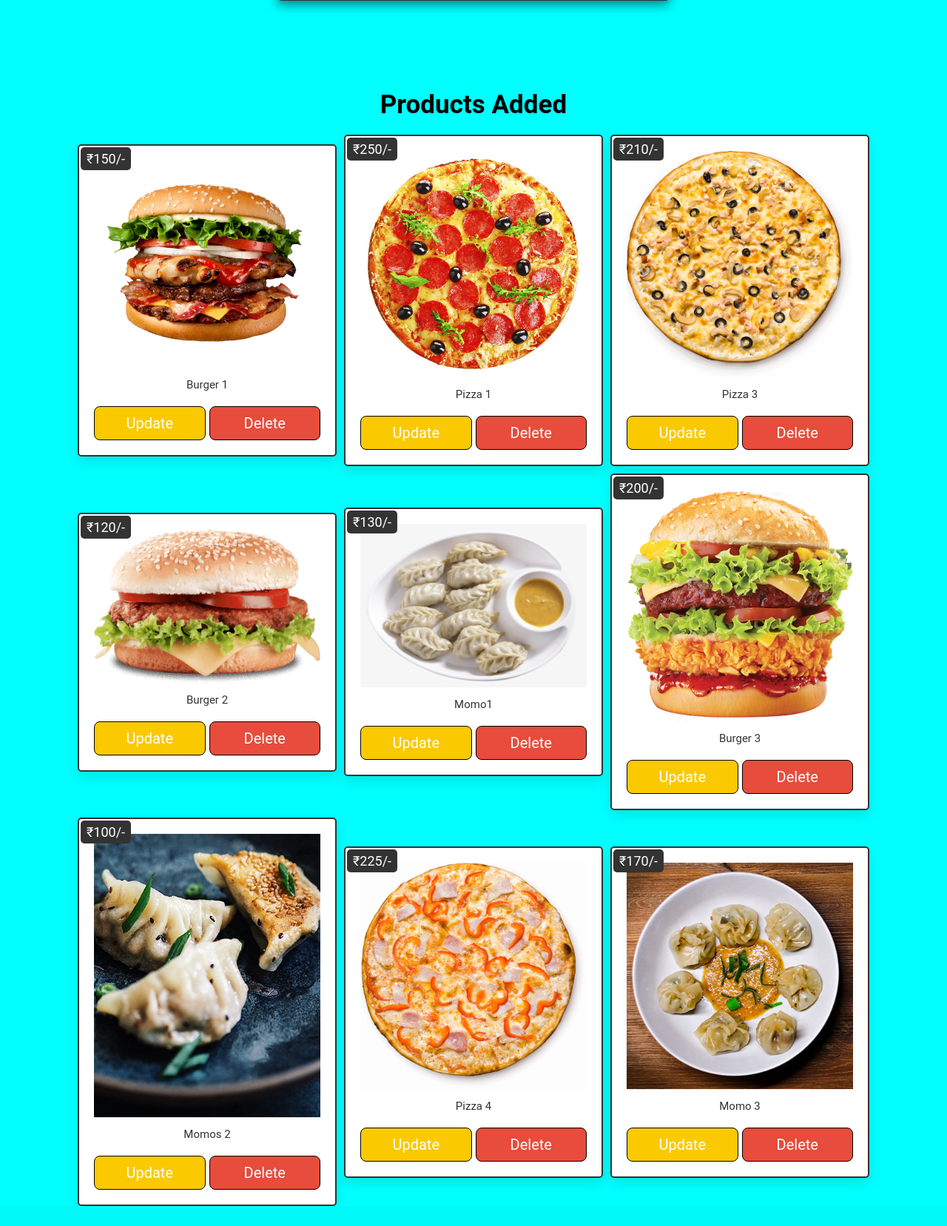
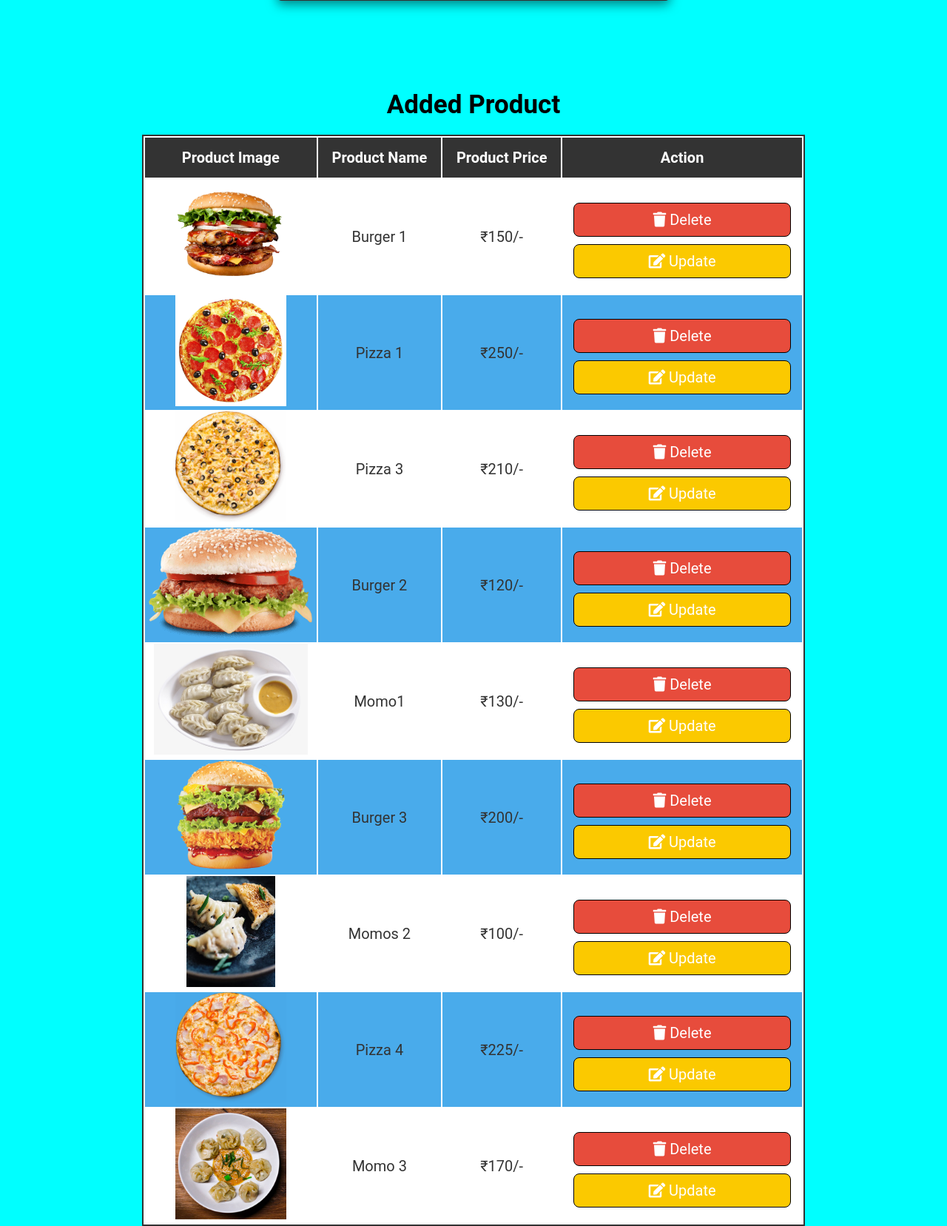
Before and after one commit to JayeshDeshmukh132/Final-year-project, a PHP site: page /admin/admin_product.php in a window 1280 px wide. Shown: the part 519-2176 px from the top of the page at 74% size. Before the commit the page ends 2149 px from the top, so only its background shows below. Run offline with PHP 8.4, Linux system fonts and the light colour scheme; a user stored in the database is signed in; data comes from the database, SQL or seed files in the repository; some libraries are stand-ins or nearby versions.

Commit message:
Add files via upload

```diff
--- a/project/admin/admin_product.php
+++ b/project/admin/admin_product.php
@@ -91,40 +91,45 @@ if(isset($_GET['delete'])){
    </form>
 
 </section>
+<section class="display-product-table">
+<h1 class="heading">added product</h1>
+   <table>
 
-<section class="show-products">
+      <thead>
+         <th>product image</th>
+         <th>product name</th>
+         <th>product price</th>
+         <th>action</th>
+      </thead>
 
-   <h1 class="heading">products added</h1>
-
-   <div class="box-container">
-
-   <?php
+      <tbody>
+      <?php
       $select_products = $conn->prepare("SELECT * FROM `products`");
       $select_products->execute();
       if($select_products->rowCount() > 0){
          while($fetch_products = $select_products->fetch(PDO::FETCH_ASSOC)){
    ?>
-   <div class="box">
-      <div class="price">₹<span><?= $fetch_products['price']; ?></span>/-</div>
-      <img src="../uploaded_img/<?= $fetch_products['image']; ?>" alt="">
-      <div class="name"><?= $fetch_products['name']; ?></div>
-      <div class="flex-btn">
-         <a href="admin_product_update.php?update=<?= $fetch_products['id']; ?>" class="option-btn">update</a>
-         <a href="admin_product.php?delete=<?= $fetch_products['id']; ?>" class="delete-btn" onclick="return confirm('delete this product?');">delete</a>
-      </div>
-   </div>
-   <?php
-         }
-      }else{
-         echo '<p class="box">no products added yet!</p>';
-      }
-   ?>
 
-   </div>
+         <tr>
+            <td><img src="../uploaded_img/<?= $fetch_products['image']; ?>"  alt=""></td>
+            <td><?= $fetch_products['name']; ?></td>
+            <td>₹<?= $fetch_products['price']; ?>/-</td>
+            <td>
+               <a href="admin_product.php?delete=<?= $fetch_products['id']; ?>" class="delete-btn" onclick="return confirm('are your sure you want to delete this?');"> <i class="fas fa-trash"></i> delete </a>
+               <a href="admin_product_update.php?update=<?= $fetch_products['id']; ?>" class="option-btn"> <i class="fas fa-edit"></i> update </a>
+            </td>
+         </tr>
+
+         <?php
+            };
+            }else{
+               echo "<div class='empty'>no product added</div>";
+            };
+         ?>
+      </tbody>
+   </table>
 
 </section>
-
-
    <script src="../index.js"></script>
    <script src="../admin/admin.js"></script>
 </body>
--- a/project/css/admin.css
+++ b/project/css/admin.css
@@ -303,45 +303,49 @@ body{
     background-color: #f5f5f5;
     margin: 10px 0;
 }
-.show-products .box-container{
-    display: flex;
-    justify-content: center;
-    align-items: center;
-    flex-wrap: wrap;
-    gap: 10px;
+
+.display-product-table table{
+    border: 2px solid #333;
+    background-color: #fff;
+    text-transform: capitalize;
+    margin: 0 auto  ;
+    width: 70%;
+    text-align: center;
+ }
+.display-product-table table thead th{
+
+    padding:15px;
+    font-size: 20px;
+    background-color: #333;
+    color: #fff;;
+ }
+ .display-product-table table td img{
+     height: 150px;
+ }
+ .display-product-table table td{
+    padding:15px;
+    font-size: 20px;
+    color:#333;
  }
 
- .show-products .box-container .box{
-    padding:20px;
-    text-transform: capitalize;
-    width: 350px;
-    text-align: center;
-    border-radius: 5px;
-    border:2px solid #333;
-    background-color: #fff;
-    box-shadow: var(--box-shadow);
-    position: relative;
+ .display-product-table table td:first-child{
+    padding:0;
  }
 
- .show-products .box-container .box img{
-    width: 100%;
+ .display-product-table table tr:nth-child(even){
+    background-color: #49abeb;
+
  }
 
- .show-products .box-container .box .price{
-    position: absolute;
-    top:2px; left:2px;
-    border-radius: 5px;
-    background-color: #333;
-    color:#fff;
-    padding:5px 8px;
-    font-size: 18px;
+ .display-product-table .empty{
+    margin-bottom: 20px;
+    text-align: center;
+    background-color: #eee;
+    color:#333;
+    font-size: 20px;
+    padding:15px;
  }
- .show-products .box-container .box .name{
-    margin:10px 0;
-    font-size: 15px;
-    color:#333;
- }
- .show-products .box-container .box .delete-btn:hover{
+ .display-product-table table .delete-btn:hover{
      background-color: #333;
  }
 
@@ -376,6 +380,7 @@ body{
  }
 
 /* PRODUCT UPDATE ENDS*/
+
 /* ORDER SECTION STARTS */
 .orders{
     padding: 100px;
--- a/project/index.js
+++ b/project/index.js
@@ -1,6 +1,6 @@
 // INTIALIZING ALL THE VARIABLES
-let searchbox= document.querySelector('.search-box');
-let respsearchbox= document.querySelector('.search-box');
+// let searchbox= document.querySelector('.search-box');
+// let respsearchbox= document.querySelector('.search-box');
 let loginform= document.querySelector('.login-form');
 let resplogin=document.querySelector('.login-form');
 let orders=document.querySelector('.my-orders');
@@ -12,28 +12,28 @@ let bar=document.querySelector('#bars-resp');
 let close=document.querySelector('#close');
 // ..............................................
 // SEARCH BOX
-document.querySelector('#search-btn').onclick = () =>{
-    searchbox.classList.toggle('active');
-    orders.classList.remove('active');
-    loginform.classList.remove('active');
-    shoppingcart.classList.remove('active');
-}
-document.querySelector('#search-resp').onclick = () =>{
-    respsearchbox.classList.toggle('active');
-    resplogin.classList.remove('active');
-    resporders.classList.remove('active');
-    shoppingcart.classList.remove('active');
-}
+// document.querySelector('#search-btn').onclick = () =>{
+//     searchbox.classList.toggle('active');
+//     orders.classList.remove('active');
+//     loginform.classList.remove('active');
+//     shoppingcart.classList.remove('active');
+// }
+// document.querySelector('#search-resp').onclick = () =>{
+//     respsearchbox.classList.toggle('active');
+//     resplogin.classList.remove('active');
+//     resporders.classList.remove('active');
+//     shoppingcart.classList.remove('active');
+// }
 // Login box
 document.querySelector('#login').onclick= ()=>{
     loginform.classList.toggle('active');
-    searchbox.classList.remove('active');
+    // searchbox.classList.remove('active');
     shoppingcart.classList.remove('active');
     orders.classList.remove('active');
 }
 document.querySelector('#login-resp').onclick = () =>{
     resplogin.classList.toggle('active');
-    respsearchbox.classList.remove('active');
+    // respsearchbox.classList.remove('active');
     resporders.classList.remove('active');
     respshoppingcart.classList.remove('active');
 }
@@ -46,14 +46,14 @@ document.querySelector('#login-close').onclick= () =>{
 document.querySelector('#order').onclick=() =>{
     orders.classList.toggle('active');
     shoppingcart.classList.remove('active');
-    searchbox.classList.remove('active');
+    // searchbox.classList.remove('active');
     loginform.classList.remove('active');
 }
 
 document.querySelector('#order-resp').onclick= () =>{
     resporders.classList.toggle('active');
     respshoppingcart.classList.remove('active');
-    respsearchbox.classList.remove('active');
+    // respsearchbox.classList.remove('active');
     resplogin.classList.remove('active');
 }
 
@@ -65,12 +65,12 @@ document.querySelector('#order-close').onclick= () =>{
 document.querySelector('#shop').onclick = () =>{
     shoppingcart.classList.toggle('active');
     orders.classList.remove('active');
-    searchbox.classList.remove('active');
+    // searchbox.classList.remove('active');
     loginform.classList.remove('active');
 }
 document.querySelector('#shop-resp').onclick = () =>{
     respshoppingcart.classList.toggle('active');
-    respsearchbox.classList.remove('active');
+    // respsearchbox.classList.remove('active');
     resporders.classList.remove('active');
     resplogin.classList.remove('active');
 }
@@ -83,7 +83,7 @@ document.querySelector('#shopping-close').onclick = () =>{
 if(bar){
     bar.addEventListener('click', () => {
         ham.classList.add('hamburger');
-        respsearchbox.classList.remove('active');
+        // respsearchbox.classList.remove('active');
         resplogin.classList.remove('active');
         respshoppingcart.classList.remove('active');
         resporders.classList.remove('active');
```
Also changed, not shown: project/css/style.css (+57 -5 lines), project/index.php (+70 -15 lines), project/partials/header.php (+6 -5 lines), project/Images/man.png (added), project/Images/person1.png (added), project/Images/person2.png (added).
